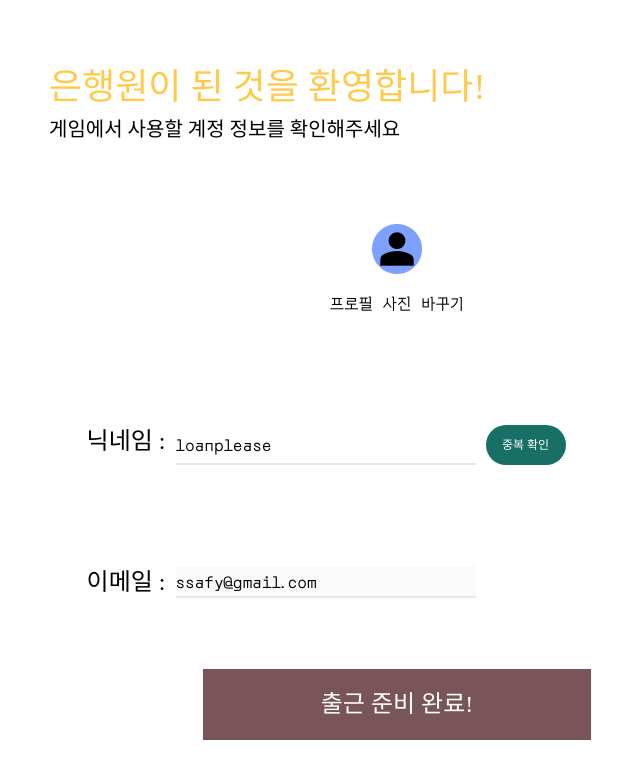
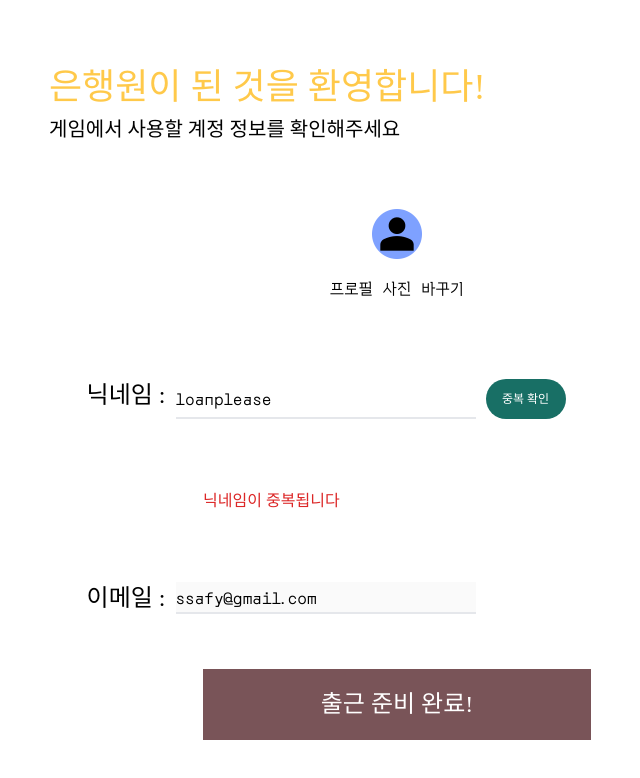
Before and after one commit to SeLino98/LoanPlease, a React (Vite) app in the folder FE/: page /signup in a window 1280 px wide. Both pictures are taken after a click on the element "중복 확인". Shown: the top 778 px of the page, without its empty margins (243-883 px from the left). Built offline with nearby package versions, Linux system fonts and the light colour scheme; no server answers; a web font is replaced by a local one.

Commit message:
[FE][feat] #S10P31D105-308 USER API 연동하기 - 로그인 (로직 구현 중)

```diff
--- a/FE/src/Main/Components/Signup.jsx
+++ b/FE/src/Main/Components/Signup.jsx
@@ -89,6 +89,9 @@ function Signup() {
   const [email, setEmail] = useState("");
 
   const [mainstyle, setMainStyle] = useState(signupareastyleClass);
+  const [check, setCheck] = useState(false);
+  const [valid, setValid] = useState(false);
+  const [comment, setComment] = useState("");
 
   const setIsLogin = LoginStore((state) => state.setIsLogin);
   const setIsMember = LoginStore((state) => state.setIsMember);
@@ -121,8 +124,13 @@ function Signup() {
   };
 
   const test = async () => {
+    setCheck(true);
+    if (nickname == "") setComment("닉네임을 입력해주세요");
     const result = await nicknameCheck(nickname);
-    console.log(result);
+    result ? setValid(true) : setValid(false);
+    result
+      ? setComment("사용 가능한 닉네임입니다")
+      : setComment("닉네임이 중복됩니다");
   };
 
   // 테스트용 입력 데이터
@@ -133,7 +141,7 @@ function Signup() {
 
   const signupComplete = async () => {
     if (nickname == "") alert("닉네임은 필수 입력값입니다");
-    if (!checkNickname(nickname)) alert("닉네임을 확인해주세요");
+    if (!valid) alert("닉네임을 확인해주세요");
     const data = JSON.stringify({
       nickname: nickname,
       profileImage: img,
@@ -235,6 +243,15 @@ function Signup() {
             중복 확인
           </div>
         </div>
+        <div
+          className={
+            check
+              ? "block w-[50%] " + (valid ? "text-green-600" : "text-red-600")
+              : "hidden"
+          }
+        >
+          {comment}
+        </div>
         <div className="flex w-[80%] min-w-[300px]">
           {/* <span style={{ fontFamily: "비트비트체v2", fontSize: "24px" }}> */}
           <span className="font-cusFont1 text-2xl">이메일 :</span>
```
